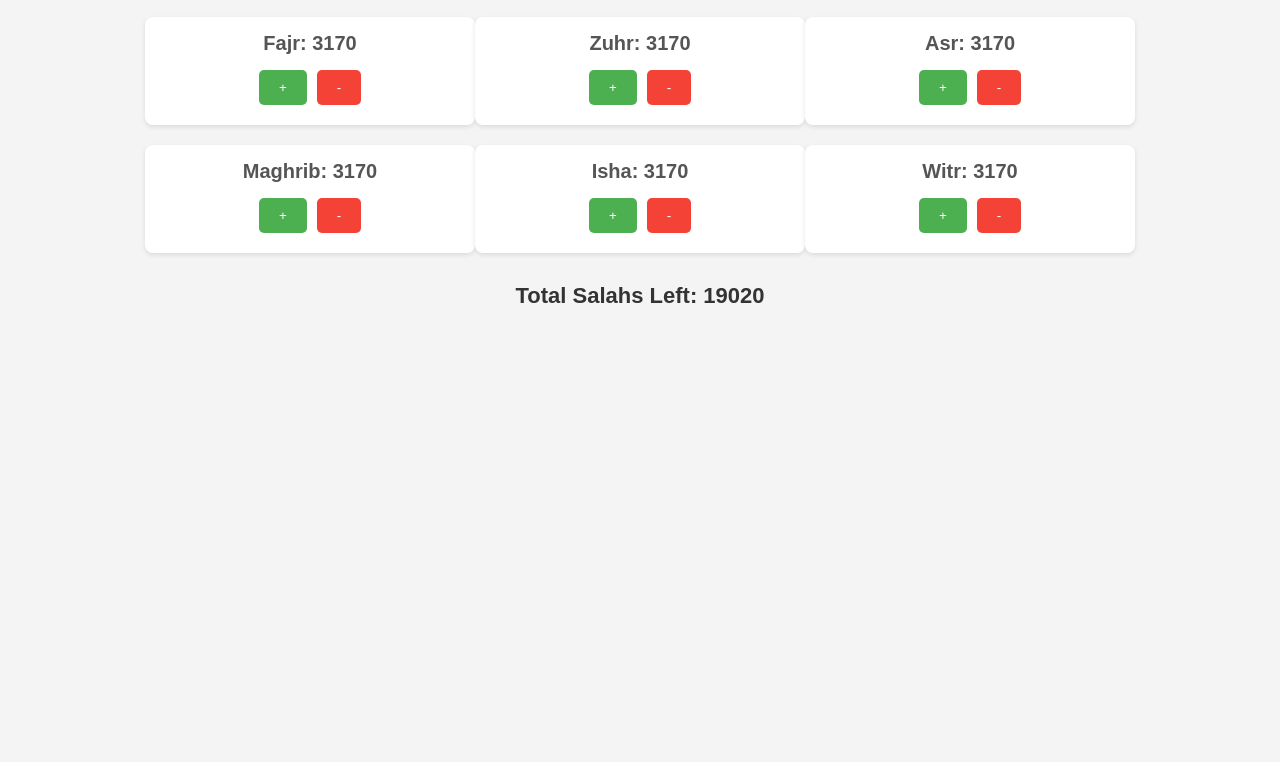
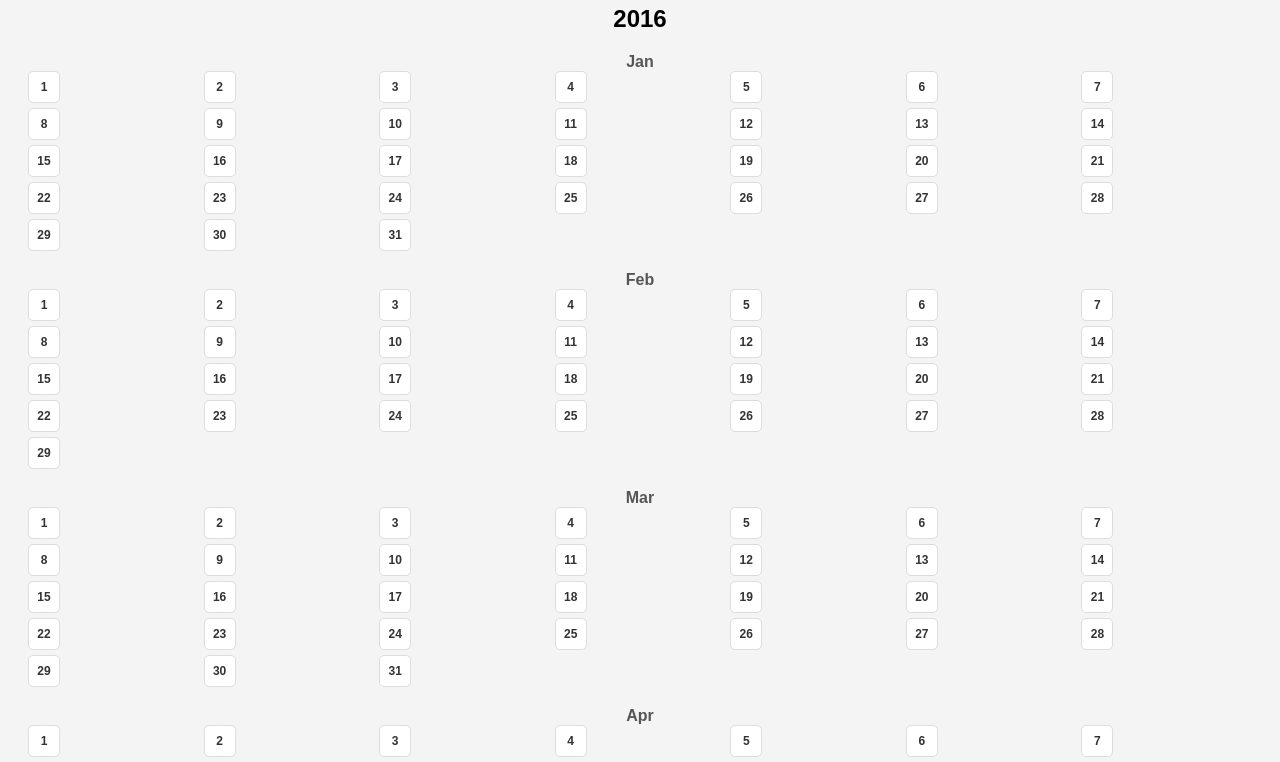
Before and after one commit to zo0b/salah-counter, a plain HTML site: page index.html in a window 1280 px wide. Shown: the part 101-863 px from the top of the page. Before the commit the page ends 800 px from the top, so only its background shows below. Drawn offline with Linux system fonts and the light colour scheme.

Commit message:
Update index.html
introducing calendar with logic

```diff
--- a/index.html
+++ b/index.html
@@ -3,33 +3,51 @@
 <head>
   <meta charset="UTF-8">
   <meta name="viewport" content="width=device-width, initial-scale=1.0">
-  <title>Salah Counter</title>
+  <title>Salah Completion Tracker</title>
   <style>
     body {
       font-family: Arial, sans-serif;
+      padding: 20px;
       text-align: center;
-      padding: 20px;
       background-color: #f4f4f4;
     }
     h1 {
+      margin-bottom: 20px;
       color: #333;
     }
-    .counter {
-      margin: 10px 0;
-      padding: 15px;
-      background: #fff;
-      border-radius: 8px;
-      box-shadow: 0 2px 5px rgba(0, 0, 0, 0.1);
-      display: inline-block;
-      width: 300px;
+    .year {
+      margin-bottom: 20px;
     }
-    .counter h2 {
-      margin: 0;
-      font-size: 20px;
+    .month {
+      margin-bottom: 10px;
+      font-weight: bold;
       color: #555;
     }
-    .buttons {
-      margin-top: 10px;
+    .calendar {
+      display: grid;
+      grid-template-columns: repeat(7, 1fr);
+      gap: 5px;
+      margin-bottom: 20px;
+    }
+    .day {
+      width: 30px;
+      height: 30px;
+      line-height: 30px;
+      text-align: center;
+      border: 1px solid #ddd;
+      border-radius: 5px;
+      font-size: 12px;
+    }
+    .day.incomplete {
+      background-color: #fff;
+      color: #333;
+    }
+    .day.complete {
+      background-color: #4caf50;
+      color: white;
+    }
+    .prayer-buttons {
+      margin: 20px;
     }
     button {
       padding: 10px 20px;
@@ -38,90 +56,131 @@
       border-radius: 5px;
       cursor: pointer;
     }
-    button.increment {
-      background-color: #4caf50;
-      color: white;
-    }
     button.decrement {
       background-color: #f44336;
       color: white;
     }
-    .total {
-      margin-top: 20px;
-      font-size: 22px;
-      font-weight: bold;
-      color: #333;
-    }
   </style>
 </head>
 <body>
-  <h1>Salah Counter</h1>
-  <div id="counters">
-    <!-- Counter Components Will Be Added Here Dynamically -->
+  <h1>Salah Completion Tracker</h1>
+  <div id="tracker"></div>
+
+  <div class="prayer-buttons">
+    <h2>Prayer Counters</h2>
+    <div id="prayer-counters"></div>
   </div>
-  <div class="total" id="total">Total Salahs Left: 15850</div>
 
   <script>
-    // Salah counters object
-    const salahCounters = {
+    // Initialize prayer counters
+    const prayerCounters = {
       Fajr: 3170,
       Zuhr: 3170,
       Asr: 3170,
       Maghrib: 3170,
       Isha: 3170,
-      Witr: 3170
+      Witr: 3170,
     };
 
-    // Function to update the display
-    function updateDisplay() {
-      const countersDiv = document.getElementById('counters');
-      countersDiv.innerHTML = ''; // Clear existing counters
+    // Object to track which prayers are completed for each day
+    const daysPrayers = {};
 
-      for (const [prayer, count] of Object.entries(salahCounters)) {
-        const counterDiv = document.createElement('div');
-        counterDiv.className = 'counter';
+    // Generate years and months from 2016 to the current year
+    const startYear = 2016;
+    const currentYear = new Date().getFullYear();
+    const months = [
+      "Jan", "Feb", "Mar", "Apr", "May", "Jun",
+      "Jul", "Aug", "Sep", "Oct", "Nov", "Dec"
+    ];
 
-        const title = document.createElement('h2');
-        title.textContent = `${prayer}: ${count}`;
-        counterDiv.appendChild(title);
+    // Create the tracker
+    function createTracker() {
+      const trackerDiv = document.getElementById('tracker');
+      trackerDiv.innerHTML = '';
 
-        const buttonsDiv = document.createElement('div');
-        buttonsDiv.className = 'buttons';
+      for (let year = startYear; year <= currentYear; year++) {
+        const yearDiv = document.createElement('div');
+        yearDiv.className = 'year';
+        yearDiv.innerHTML = `<h2>${year}</h2>`;
 
-        // Add button
-        const addButton = document.createElement('button');
-        addButton.className = 'increment';
-        addButton.textContent = '+';
-        addButton.onclick = () => {
-          salahCounters[prayer]++;
-          updateDisplay();
-        };
-        buttonsDiv.appendChild(addButton);
+        for (let month = 0; month < 12; month++) {
+          const monthDiv = document.createElement('div');
+          monthDiv.className = 'month';
+          monthDiv.textContent = months[month];
 
-        // Subtract button
-        const subtractButton = document.createElement('button');
-        subtractButton.className = 'decrement';
-        subtractButton.textContent = '-';
-        subtractButton.onclick = () => {
-          if (salahCounters[prayer] > 0) {
-            salahCounters[prayer]--;
-            updateDisplay();
+          const calendarDiv = document.createElement('div');
+          calendarDiv.className = 'calendar';
+
+          const daysInMonth = new Date(year, month + 1, 0).getDate();
+          for (let day = 1; day <= daysInMonth; day++) {
+            const date = `${year}-${String(month + 1).padStart(2, '0')}-${String(day).padStart(2, '0')}`;
+            const dayDiv = document.createElement('div');
+            dayDiv.className = 'day incomplete';
+            dayDiv.textContent = day;
+            dayDiv.dataset.date = date;
+
+            // Initialize prayers for the day
+            if (!daysPrayers[date]) {
+              daysPrayers[date] = { Fajr: false, Zuhr: false, Asr: false, Maghrib: false, Isha: false, Witr: false };
+            }
+
+            calendarDiv.appendChild(dayDiv);
           }
-        };
-        buttonsDiv.appendChild(subtractButton);
-
-        counterDiv.appendChild(buttonsDiv);
-        countersDiv.appendChild(counterDiv);
+          monthDiv.appendChild(calendarDiv);
+          yearDiv.appendChild(monthDiv);
+        }
+        trackerDiv.appendChild(yearDiv);
       }
-
-      // Update total
-      const totalDiv = document.getElementById('total');
-      const total = Object.values(salahCounters).reduce((a, b) => a + b, 0);
-      totalDiv.textContent = `Total Salahs Left: ${total}`;
     }
 
-    // Initialize the display
-    updateDisplay();
+    // Create prayer buttons
+    function createPrayerButtons() {
+      const prayerDiv = document.getElementById('prayer-counters');
+      prayerDiv.innerHTML = '';
+
+      for (const prayer in prayerCounters) {
+        const prayerSection = document.createElement('div');
+        prayerSection.innerHTML = `
+          <h3>${prayer}: ${prayerCounters[prayer]}</h3>
+          <button class="decrement" onclick="decrementPrayer('${prayer}')">-</button>
+        `;
+        prayerDiv.appendChild(prayerSection);
+      }
+    }
+
+    // Function to decrement a prayer counter
+    function decrementPrayer(prayer) {
+      if (prayerCounters[prayer] > 0) {
+        prayerCounters[prayer]--;
+        markDays(prayer);
+        createPrayerButtons();
+      }
+    }
+
+    // Mark consecutive days for a prayer
+    function markDays(prayer) {
+      const calendarDays = document.querySelectorAll('.day.incomplete');
+
+      for (const dayDiv of calendarDays) {
+        const date = dayDiv.dataset.date;
+
+        // If the prayer for the day is not yet marked
+        if (!daysPrayers[date][prayer]) {
+          daysPrayers[date][prayer] = true;
+
+          // Check if the entire day is complete
+          const allPrayersDone = Object.values(daysPrayers[date]).every(val => val);
+          if (allPrayersDone) {
+            dayDiv.className = 'day complete';
+          }
+          return; // Exit after marking one day for the prayer
+        }
+      }
+    }
+
+    // Initialize the tracker
+    createTracker();
+    createPrayerButtons();
   </script>
 </body>
 </html>
```
